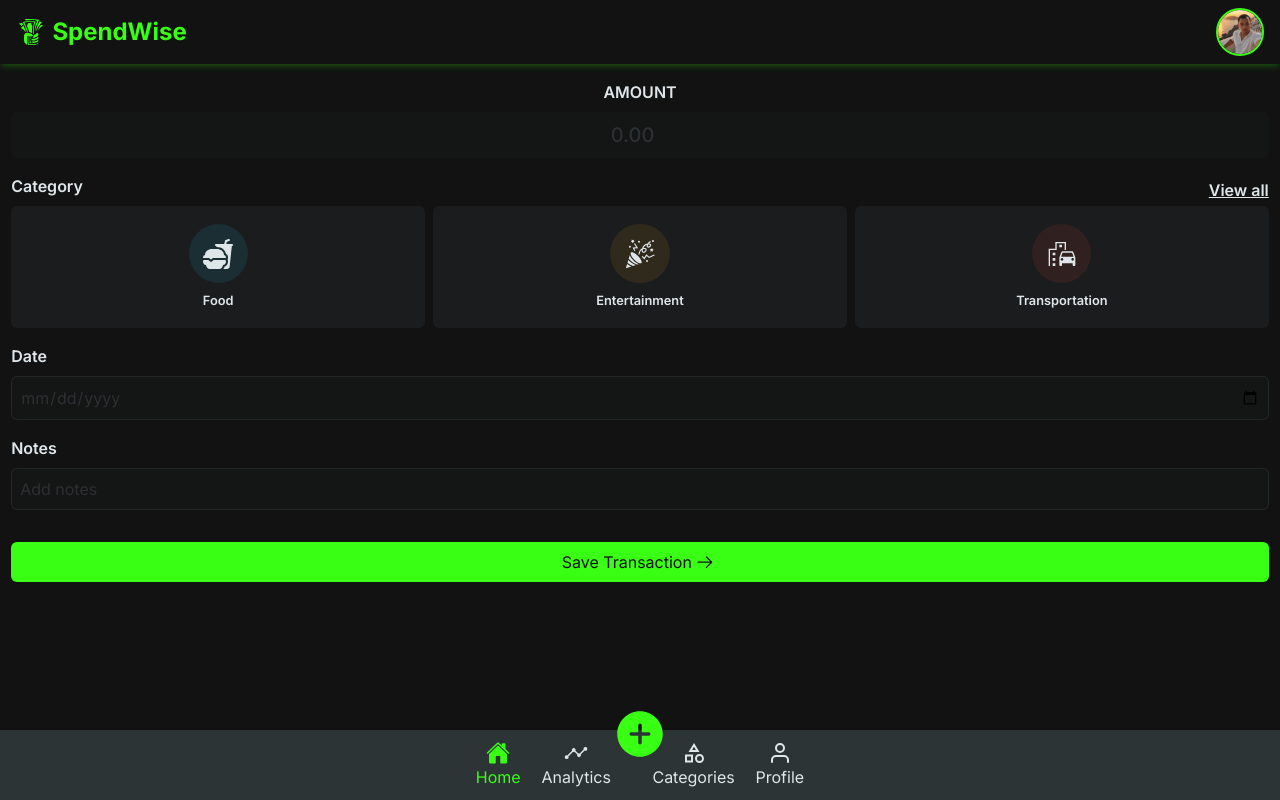
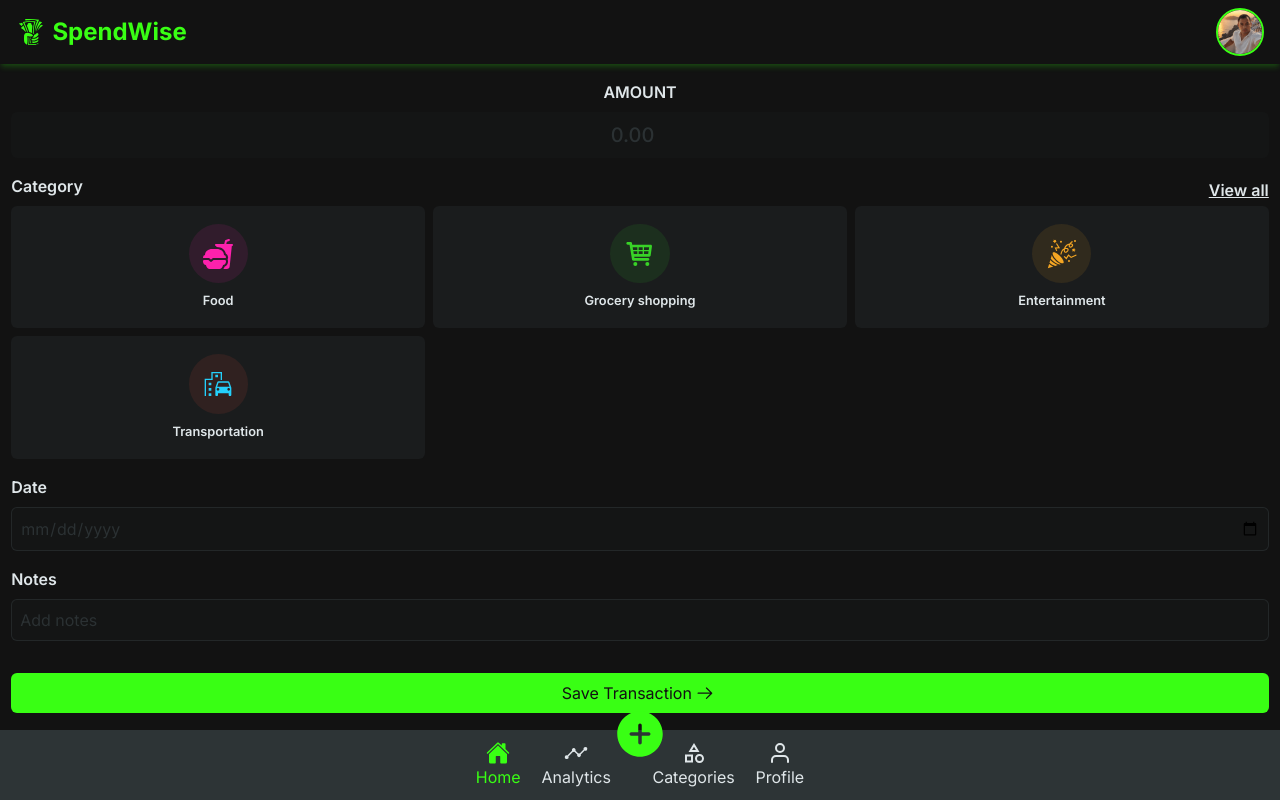
Before and after one commit to Andriamahay11master/SpendWise, a React (Vite) app: page /addExpense in a window 1280 px wide. Built offline with nearby package versions, Linux system fonts and the light colour scheme.

Commit message:
update expense form & category

```diff
--- a/src/components/Dashboard/Dashboard.tsx
+++ b/src/components/Dashboard/Dashboard.tsx
@@ -102,7 +102,7 @@ const Dashboard = () => {
       icon: <MdEmojiTransportation />,
       description: "Gas Refill",
       valueCategory: "Transportation",
-      colorCategory: "#f54e42",
+      colorCategory: "#76ff67",
       currency: "$",
       dateExpense: "2023-07-13",
       montant: 50.0,
--- a/src/components/Expenses/ExpensesForm.tsx
+++ b/src/components/Expenses/ExpensesForm.tsx
@@ -5,6 +5,7 @@ import { GoArrowRight } from "react-icons/go";
 import { Link, useNavigate } from "react-router";
 import { useState } from "react";
 import React, { type SubmitEvent } from "react";
+import { TiShoppingCart } from "react-icons/ti";
 
 interface ExpensesFormProps {
   onSubmit: (formData: {
@@ -23,19 +24,29 @@ const ExpensesForm = ({ onSubmit }: ExpensesFormProps) => {
       nameCategory: "Food",
       iconCategory: <IoFastFood />,
       iconCategoryName: "IoFastFood",
-      color: "36, 208, 251",
+      color: "#fd21ac",
+      rgbColor: "253, 33, 172",
+    },
+    {
+      nameCategory: "Grocery shopping",
+      iconCategory: <TiShoppingCart />,
+      iconCategoryName: "TiShoppingCart",
+      color: "#38d327",
+      rgbColor: "56, 211, 39",
     },
     {
       nameCategory: "Entertainment",
       iconCategory: <GiPartyPopper />,
       iconCategoryName: "GiPartyPopper",
-      color: "245, 166, 35",
+      color: "#f5a623",
+      rgbColor: "245, 166, 35",
     },
     {
       nameCategory: "Transportation",
       iconCategory: <MdEmojiTransportation />,
       iconCategoryName: "MdEmojiTransportation",
-      color: "245, 78, 66",
+      color: "#24d0fb",
+      rgbColor: "245, 78, 66",
     },
   ];
 
@@ -141,7 +152,7 @@ const ExpensesForm = ({ onSubmit }: ExpensesFormProps) => {
               >
                 <div
                   className="category-icon"
-                  style={{ backgroundColor: `rgba(${data.color}, 0.1)` }}
+                  style={{ backgroundColor: `rgba(${data.rgbColor}, 0.1)` }}
                 >
                   {React.cloneElement(data.iconCategory, { color: data.color })}
                 </div>
```
